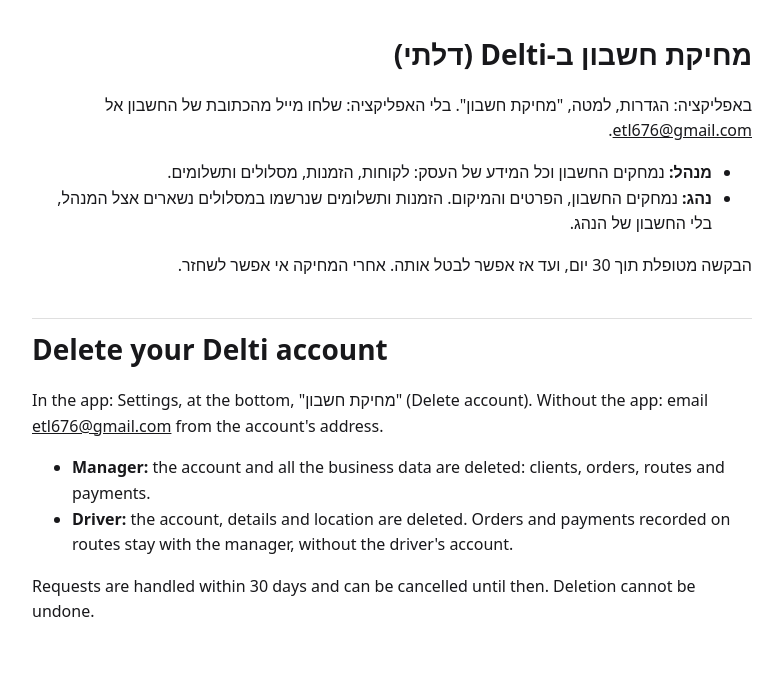
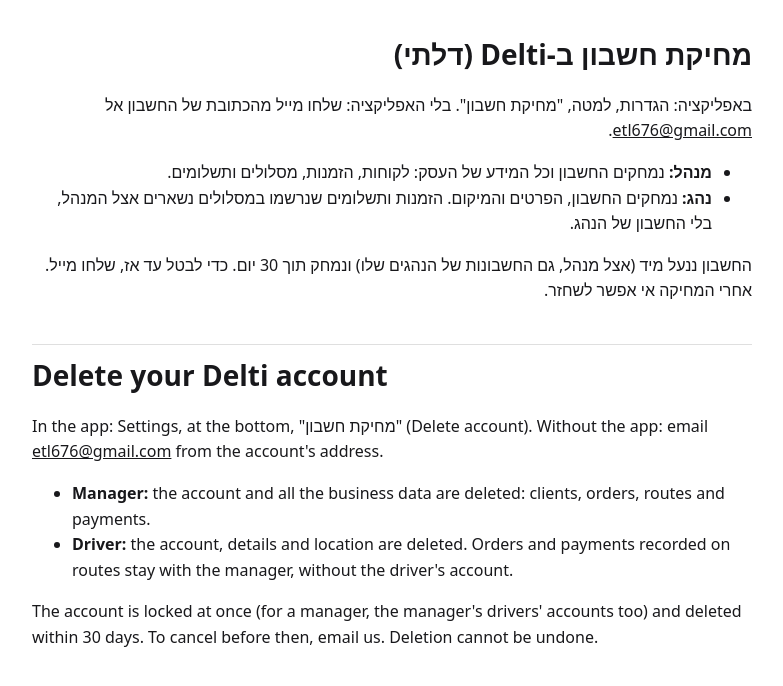
Before and after one commit to ItielOlenick/delti-site, a plain HTML site: page delete-account.html in a window 1280 px wide. Shown: the whole page, without its empty margins (248-1031 px from the left). Drawn offline with Linux system fonts and the light colour scheme.

Commit message:
Delete account page: locked at once, deleted within 30 days
Co-Authored-By: Claude Opus 5.5 <noreply@anthropic.com>

```diff
--- a/delete-account.html
+++ b/delete-account.html
@@ -9,7 +9,7 @@
 <li><b>מנהל:</b> נמחקים החשבון וכל המידע של העסק: לקוחות, הזמנות, מסלולים ותשלומים.</li>
 <li><b>נהג:</b> נמחקים החשבון, הפרטים והמיקום. הזמנות ותשלומים שנרשמו במסלולים נשארים אצל המנהל, בלי החשבון של הנהג.</li>
 </ul>
-<p>הבקשה מטופלת תוך 30 יום, ועד אז אפשר לבטל אותה. אחרי המחיקה אי אפשר לשחזר.</p>
+<p>החשבון ננעל מיד (אצל מנהל, גם החשבונות של הנהגים שלו) ונמחק תוך 30 יום. כדי לבטל עד אז, שלחו מייל. אחרי המחיקה אי אפשר לשחזר.</p>
 <section lang="en" id="en">
 <h1>Delete your Delti account</h1>
 <p>In the app: Settings, at the bottom, "מחיקת חשבון" (Delete account). Without the app: email <a href="mailto:etl676@gmail.com?subject=Delti%20account%20deletion">etl676@gmail.com</a> from the account's address.</p>
@@ -17,6 +17,6 @@
 <li><b>Manager:</b> the account and all the business data are deleted: clients, orders, routes and payments.</li>
 <li><b>Driver:</b> the account, details and location are deleted. Orders and payments recorded on routes stay with the manager, without the driver's account.</li>
 </ul>
-<p>Requests are handled within 30 days and can be cancelled until then. Deletion cannot be undone.</p>
+<p>The account is locked at once (for a manager, the manager's drivers' accounts too) and deleted within 30 days. To cancel before then, email us. Deletion cannot be undone.</p>
 </section>
 </main></body></html>
```
